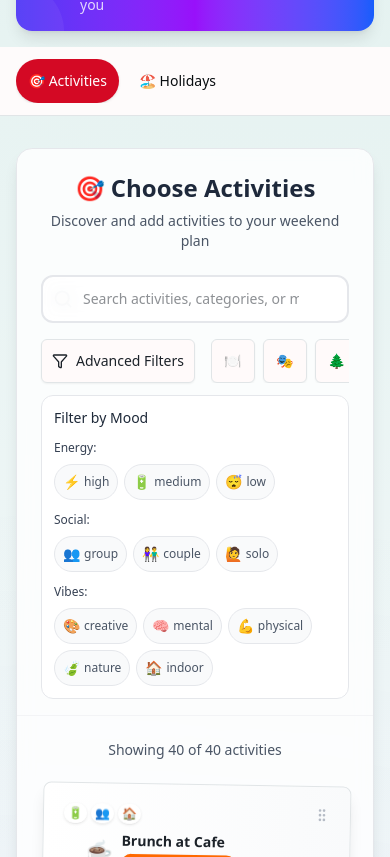
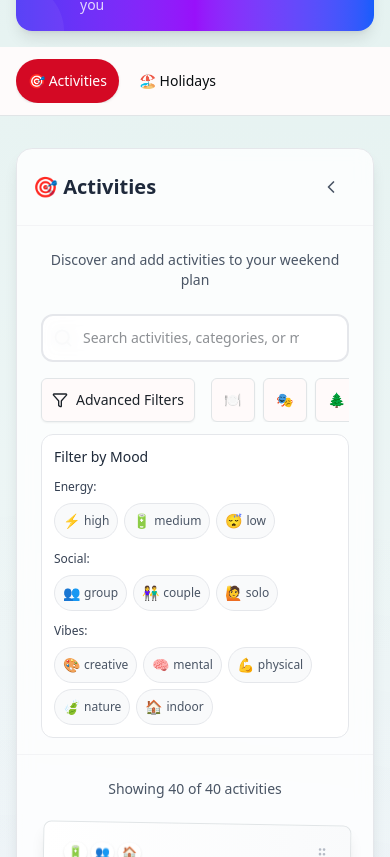
Before and after one commit to kunal-511/weekendly, a Next.js app: page / in a window 390 px wide. Shown: the part 1447-2304 px from the top of the page. Built offline with nearby package versions, Linux system fonts and the light colour scheme.

Commit message:
activity pannel collapsable

```diff
--- a/app/page.tsx
+++ b/app/page.tsx
@@ -25,11 +25,13 @@ import ErrorNotification from "@/components/ErrorNotification"
 import type { WeatherData } from "@/types/export"
 import SmartIntegrations from "@/components/SmartIntegrations"
 import SmartRecommendations from "@/components/SmartRecommendations"
+import { ChevronLeft, ChevronRight } from "lucide-react"
 
 
 export default function HomePage() {
   const searchParams = useSearchParams()
   const [activeSection, setActiveSection] = useState<"activities" | "schedule">("activities")
+  const [isActivitiesPanelCollapsed, setIsActivitiesPanelCollapsed] = useState(false)
   useEffect(() => {
     const section = searchParams.get('section')
     if (section === 'activities' || section === 'schedule') {
@@ -418,19 +420,29 @@ export default function HomePage() {
                  <div className="flex flex-col lg:flex-row gap-6 lg:gap-8 min-h-[80vh]">
 
                    {/* Left Side - Activities Panel */}
-                  <div className="lg:w-2/5 xl:w-1/3 flex flex-col ">
+                   {!isActivitiesPanelCollapsed && (
+                     <div className="lg:w-2/5 xl:w-1/3 flex flex-col">
                        <div className="backdrop-blur-sm rounded-2xl border border-gray-200 shadow-lg flex-1 flex flex-col bg-white/80 max-h-[160vh] overflow-y-hidden">
+                         <div className="p-4 border-b border-gray-100 flex items-center justify-between">
+                           <h2 className="text-xl font-bold" style={{ color: currentTheme.colors.foreground }}>
+                             🎯 Activities
+                           </h2>
+                           <button
+                             onClick={() => setIsActivitiesPanelCollapsed(true)}
+                             className="p-2 hover:bg-gray-100 rounded-lg transition-colors group"
+                             title="Collapse Activities Panel"
+                           >
+                            <ChevronLeft className="w-5 h-5 text-gray-600 group-hover:text-red-500" />
+
+                           </button>
+                         </div>
+
                          <div className="p-6 pb-4 border-b border-gray-100">
                            <div className="text-center mb-6">
-                          <h2 className="text-2xl sm:text-3xl font-bold mb-2 leading-tight" style={{ color: currentTheme.colors.foreground }}>
-                            🎯 Choose Activities
-                          </h2>
                              <p className="text-sm sm:text-base text-gray-600">
                                Discover and add activities to your weekend plan
                              </p>
                            </div>
-
-
 
                            {/* Search and Filters */}
                            <div className="space-y-3">
@@ -467,9 +479,12 @@ export default function HomePage() {
                          </div>
                        </div>
                      </div>
+                   )}
 
                    {/* Right Side - Schedule Panel */}
-                  <div className="lg:w-3/5 xl:w-2/3 flex flex-col">
+                   <div className={`flex flex-col transition-all duration-500 ${
+                     isActivitiesPanelCollapsed ? 'lg:w-full' : 'lg:w-3/5 xl:w-2/3'
+                   }`}>
                      <div className="bg-white/80 backdrop-blur-sm rounded-2xl border border-gray-200 shadow-lg flex-1">
                        <WeekendSchedule
                          schedule={weekendSchedule}
@@ -484,6 +499,36 @@ export default function HomePage() {
                  </div>
                </div>
              </section>
+           )}
+
+          {isActivitiesPanelCollapsed && (activeSection === "activities" || activeSection === "schedule") && (
+            <div className="fixed left-6 top-1/2 transform -translate-y-1/2 z-50 animate-in slide-in-from-left-4 duration-500">
+              <div className="flex flex-col items-center gap-3">
+                <button
+                  onClick={() => setIsActivitiesPanelCollapsed(false)}
+                  className="bg-gradient-to-r from-blue-500 to-indigo-600 hover:from-blue-600 hover:to-indigo-700 text-white p-4 rounded-2xl shadow-2xl hover:shadow-3xl transition-all duration-300 hover:scale-110 group relative overflow-hidden"
+                  title="Show Activities Panel"
+                >
+                  <div className="absolute inset-0 bg-gradient-to-r from-white/0 via-white/20 to-white/0 -translate-x-full group-hover:translate-x-full transition-transform duration-700"></div>
+
+                  <div className="relative flex items-center gap-2">
+                    <span className="text-xl">🎯</span>
+                    <ChevronRight className="w-5 h-5 text-red-500" />
+
+                  </div>
+                </button>
+
+                {totalPlannedActivities > 0 && (
+                  <div className="bg-green-500 text-white text-xs font-bold px-3 py-1 rounded-full shadow-lg animate-pulse">
+                    {totalPlannedActivities} planned
+                  </div>
+                )}
+
+                <div className="bg-black/80 text-white text-xs px-3 py-2 rounded-lg opacity-0 group-hover:opacity-100 transition-opacity duration-300 whitespace-nowrap">
+                  Browse Activities
+                </div>
+              </div>
+            </div>
           )}
 
           {/* Export & Share Modal */}
```
Lines whose indentation alone changed are shown as unchanged.
